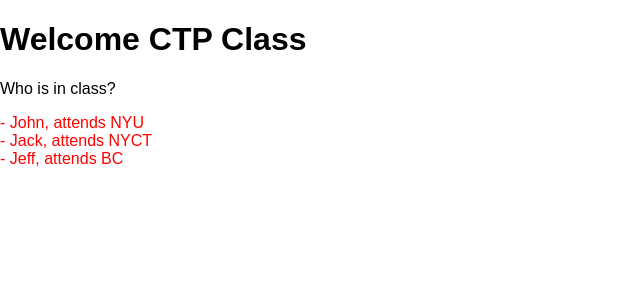
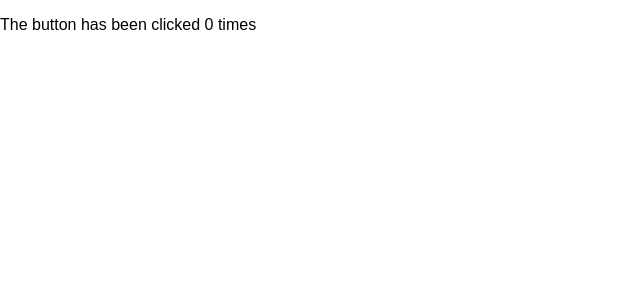
Before and after one commit to jacgit18/learn-react-1, a React (Create React App) app: page / in a window 1280 px wide. Shown: the top 300 px of the page, without its empty margins (0-640 px from the left). Built offline with nearby package versions, Linux system fonts and the light colour scheme.

Commit message:
rm stuff

```diff
--- a/src/index.js
+++ b/src/index.js
@@ -3,90 +3,24 @@
 //import BoardSwitcher from './BoardSwitcher';
 import './index.css'
 
-/* {} brackets for comments when inside reactDom.render
-  need to wrap elements can be div or enpty brackets
-  also read from bottom up for react code dom is document
-  object model basically the hmtl tag higharcy react has
-  virtual dom react itmanipulates the dom as user interacts
-  with website. react was created to fix the issue with
-  auto scroll when things where loaded onto the web pg
-  causing it to be written to the dom even when content
-  wasnt on screen yet which affected performance that is
-  why the virtual dom was crated to handle the rendering
-  of content not on pg that is written to dom. dont use
-  jquery for dynamic websites also it doesnt have virtual
-   dom but is still usefull outside of those dynamic sites
-   in fact jquery was created to access the dom initially
-   to strandardize things. react can be reused to build
-   desktop apps and mobile like slack desktop app.
+class App extends React.Component {
 
-  */
-// props is amutable meaning it cant be changed once it
-// is been declared in one part of code
-//  function Student(props) {
-//  props.name= "kiing"; you will get error
-//   return <div>- {props.name}, attends {props.college} </div>;
-// }
+  render() {
+    return (
+      <div>
+        <p>The button has been clicked 0 times</p>
 
-// or do deconstruction use className for css
-// this is still all javascript(JSX)
-function Student({name, college}) {
-
-  return <div className="red-text">- {name}, attends {college} </div>;
-}
-//another component call
-
-// this is a function call
-// Student({});
-// not function call, declaring element to component
-// <Student name="jl"/>
-function Welcome() {
-  return (
-    <div>
-      <h1>Welcome CTP Class</h1>
-      <p>Who is in class?</p>
-      <Student name="John" college="NYU" />
-      <Student name="Jack" college="NYCT" />
-      <Student name="Jeff" college="BC" />
-
-    </div>
-  );
+      </div>
+    );
+  }
 }
 
-
-
-// class App extends React.Component {
-
-//   render() {
-//     return (
-//       <div>
-//         <p>The button has been clicked 0 times</p>
-
-//       </div>
-//     );
-//   }
-// }
-
-// ReactDOM.render(
-//   <App />,
-//   document.getElementById("root")
-// );
+ReactDOM.render(
+  <App />,
+  document.getElementById("root")
+);
 
 // ReactDOM.render(
 //   <BoardSwitcher numBoards={3} />,
 //   document.getElementById("root")
 // );
-
-/*
-  Welcome is a componet being called in render
-  it is thr function above must be capital and
-  react is top bottom
-  props can be passed here
-    <Welcome secret="foo" />,
-
-  */
- ReactDOM.render(
-
-  <Welcome />,
-  document.getElementById("root")
-);
```
